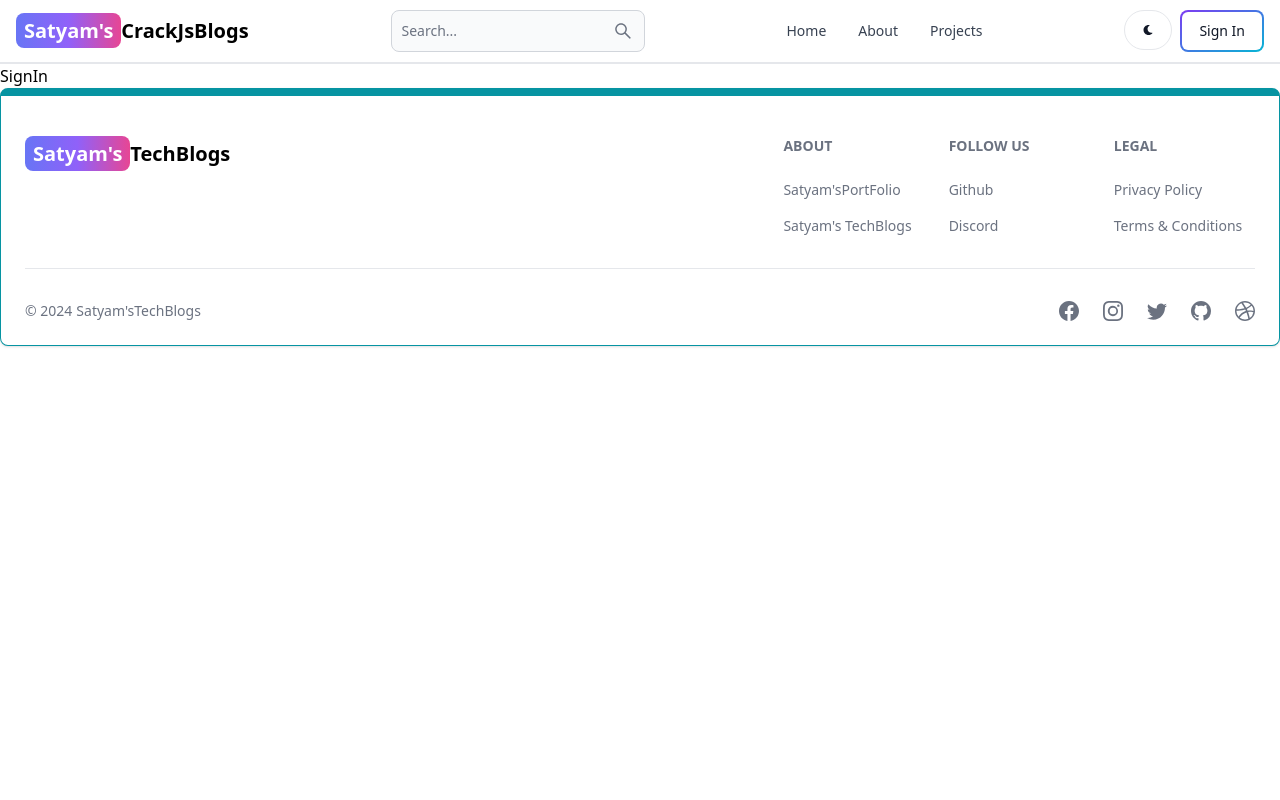
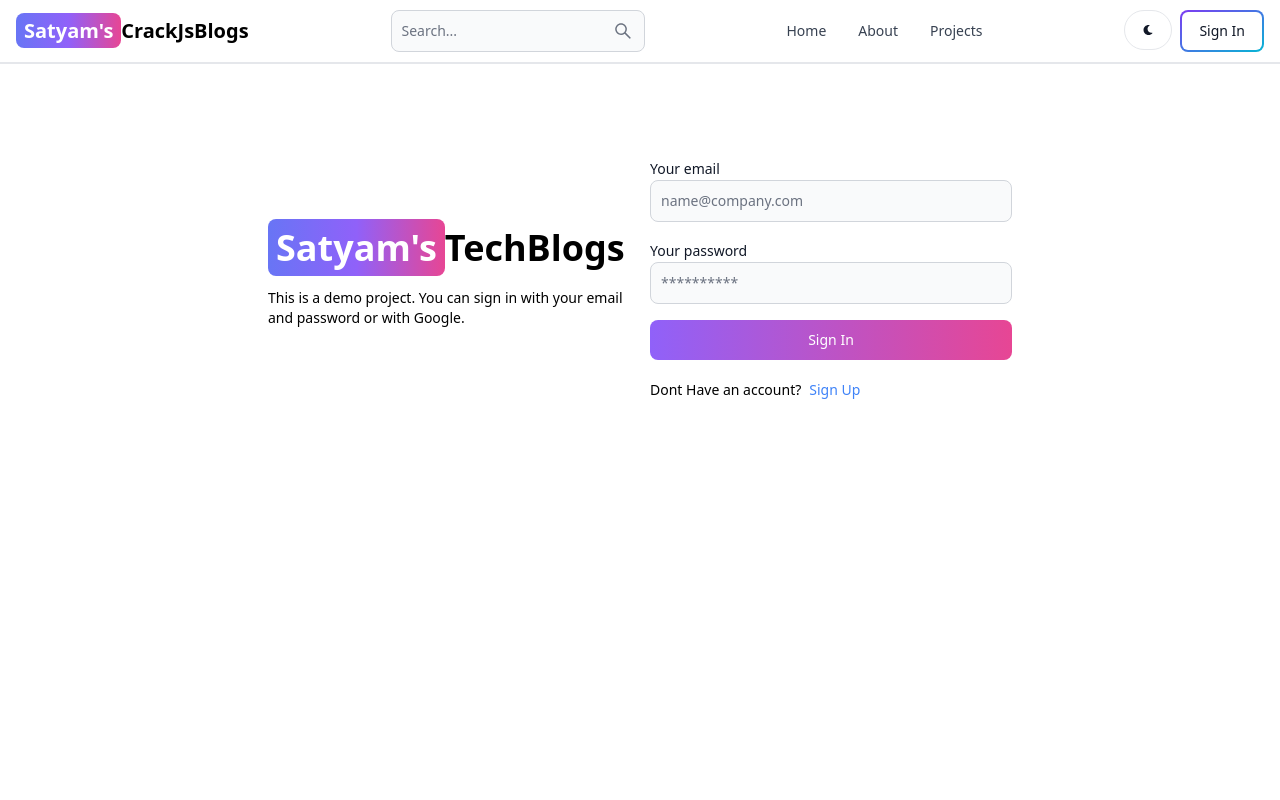
Before and after one commit to Messi10SK/CrackJsBlogs, a React (Vite) app in the folder client/: page /sign-in in a window 1280 px wide. Shown: the top 800 px of the page. Built offline with nearby package versions, Linux system fonts and the light colour scheme.

Commit message:
complete signin page functionality

```diff
--- a/client/src/pages/SignIn.jsx
+++ b/client/src/pages/SignIn.jsx
@@ -1,7 +1,116 @@
 import React from 'react'
+import { Alert, Button, Label, Spinner, TextInput } from 'flowbite-react';
+import { useState } from 'react';
+import { Link, useNavigate } from 'react-router-dom';
 
 export default function SignIn() {
+
+const [formData,setFormData] = useState({});
+const [errorMessage, setErrorMessage] = useState(null);
+const [loading, setLoading] = useState(false);
+const navigate = useNavigate();
+
+const handleChange = (e) => {
+    setFormData({ ...formData, [e.target.id]: e.target.value.trim() });
+  };
+
+  const handleSubmit = async (e) => {
+    e.preventDefault();
+    if (!formData.email || !formData.password) {
+      return setErrorMessage('Please fill out all fields.');
+    }
+    try {
+      setLoading(true);
+      setErrorMessage(null);
+      const res = await fetch('/api/auth/signin', {
+        method: 'POST',
+        headers: { 'Content-Type': 'application/json' },
+        body: JSON.stringify(formData),
+      });
+      const data = await res.json();
+      if (data.success === false) {
+        return setErrorMessage(data.message);
+      }
+      setLoading(false);
+      if (res.ok) {
+        navigate('/');
+      }
+    } catch (error) {
+      setErrorMessage(error.message);
+      setLoading(false);
+    }
+  };
+
+
+
+
+
   return (
-    <div>SignIn</div>
+    <div className='min-h-screen mt-20'>
+    <div className='flex p-3 max-w-3xl mx-auto flex-col md:flex-row md:items-center gap-5'>
+      {/* left */}
+      <div className='flex-1'>
+        <Link to='/' className='font-bold dark:text-white text-4xl'>
+          <span className='px-2 py-1 bg-gradient-to-r from-indigo-500 via-purple-500 to-pink-500 rounded-lg text-white'>
+            Satyam's
+          </span>
+          TechBlogs
+        </Link>
+        <p className='text-sm mt-5'>
+          This is a demo project. You can sign in with your email and password
+          or with Google.
+        </p>
+      </div>
+      {/* right */}
+
+      <div className='flex-1'>
+        <form className='flex flex-col gap-4' onSubmit={handleSubmit}>
+          <div>
+            <Label value='Your email' />
+            <TextInput
+              type='email'
+              placeholder='name@company.com'
+              id='email'
+              onChange={handleChange}
+            />
+          </div>
+          <div>
+            <Label value='Your password' />
+            <TextInput
+              type='password'
+              placeholder='**********'
+              id='password'
+              onChange={handleChange}
+            />
+          </div>
+          <Button
+            gradientDuoTone='purpleToPink'
+            type='submit'
+            disabled={loading}
+          >
+            {loading ? (
+              <>
+                <Spinner size='sm' />
+                <span className='pl-3'>Loading...</span>
+              </>
+            ) : (
+              'Sign In'
+            )}
+          </Button>
+        </form>
+        <div className='flex gap-2 text-sm mt-5'>
+          <span>Dont Have an account?</span>
+          <Link to='/sign-up' className='text-blue-500'>
+            Sign Up
+          </Link>
+        </div>
+        {errorMessage && (
+          <Alert className='mt-5' color='failure'>
+            {errorMessage}
+          </Alert>
+        )}
+      </div>
+    </div>
+  </div>
   )
 }
```
